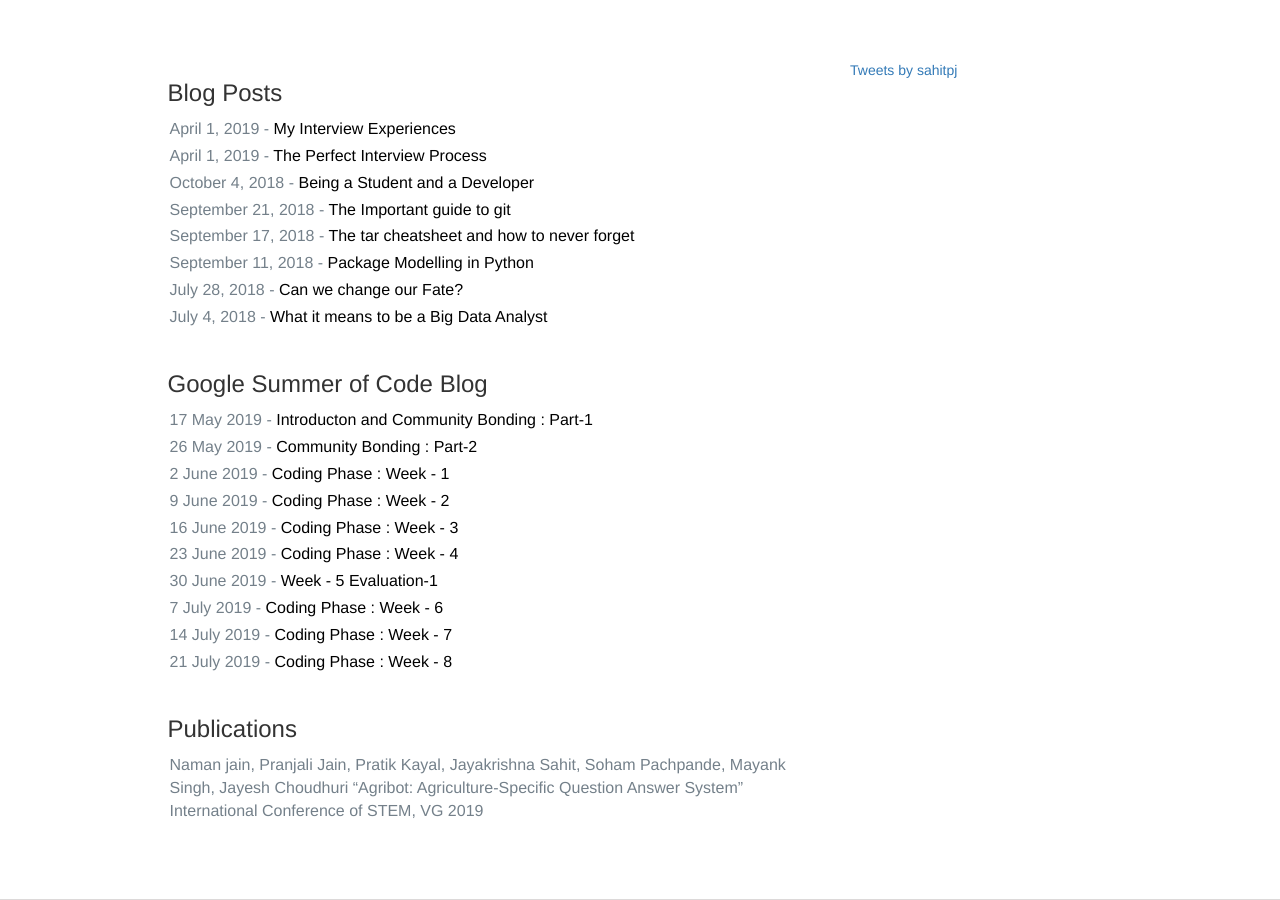
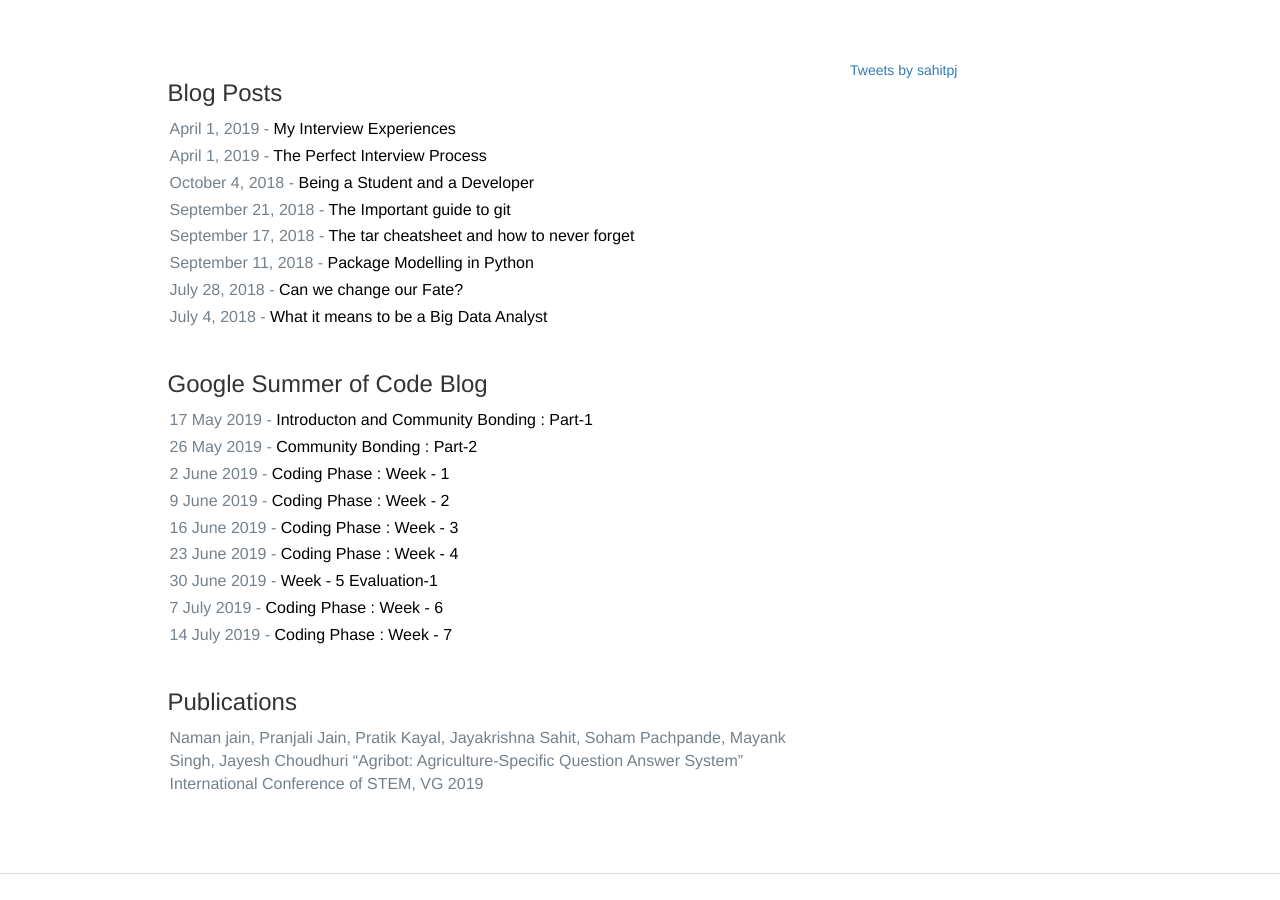
Before and after one commit to sahitpj/sahitpj.github.io, a Jekyll site: the page built from index.html, in a window 1280 px wide and 900 px high, scrolled down 601 px. Built offline with Jekyll 4.4.1, drawn with Linux system fonts in a browser that asks for light colours; nearby versions of some CDN libraries; the list of posts is cut into pages by our own code; comment, search, counter and statistics services are not loaded; after the commit the page ends 1475 px from its top, so only the background shows below that.

Commit message:
checking dep

```diff
--- a/index.html
+++ b/index.html
@@ -123,9 +123,9 @@
                   <p class="biography-text">
                     14 July 2019 - <a  href="https://sahitpj.github.io/gs/gsoc/2019/07/14/Week-7.html" style="color:black">Coding Phase : Week - 7</a>
                   </p>
-                  <p class="biography-text">
+                  <!-- <p class="biography-text">
                     21 July 2019 - <a  href="https://sahitpj.github.io/gs/gsoc/2019/07/21/Week-8.html" style="color:black">Coding Phase : Week - 8</a>
-                  </p>
+                  </p> -->
                   <!-- hello  -->
 
                   <h3 style="margin-top: 40px;">Publications</h3>
```
